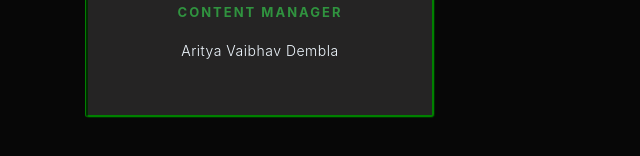
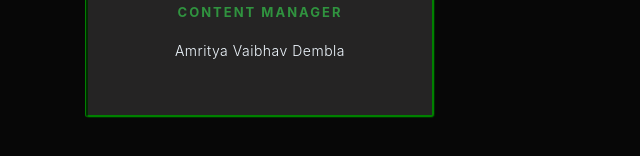
Before and after one commit to harshrai12/cscodershub-website, a plain HTML site: page team.html in a window 1280 px wide. Shown: the part 1036-1192 px from the top of the page, 0-640 px from the left. Drawn offline with Linux system fonts and the light colour scheme.

Commit message:
Update team.html

```diff
--- a/team.html
+++ b/team.html
@@ -345,7 +345,7 @@
                                     <p>
                                         <img class=" img-fluid" alt="Team Cards Flipper" src="img\team\amritya.png" /></p>
                                     <h4 class="card-title">Content Manager</h4>
-                                    <p class="card-text">Aritya Vaibhav Dembla</p>
+                                    <p class="card-text">Amritya Vaibhav Dembla</p>
 
                                 </div>
                             </div>
```
